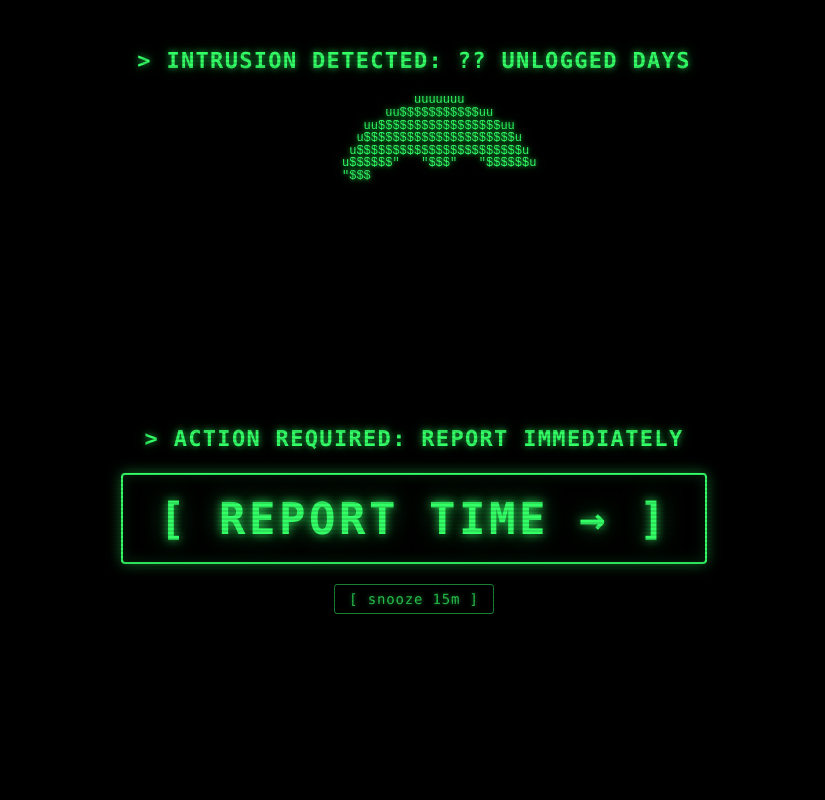
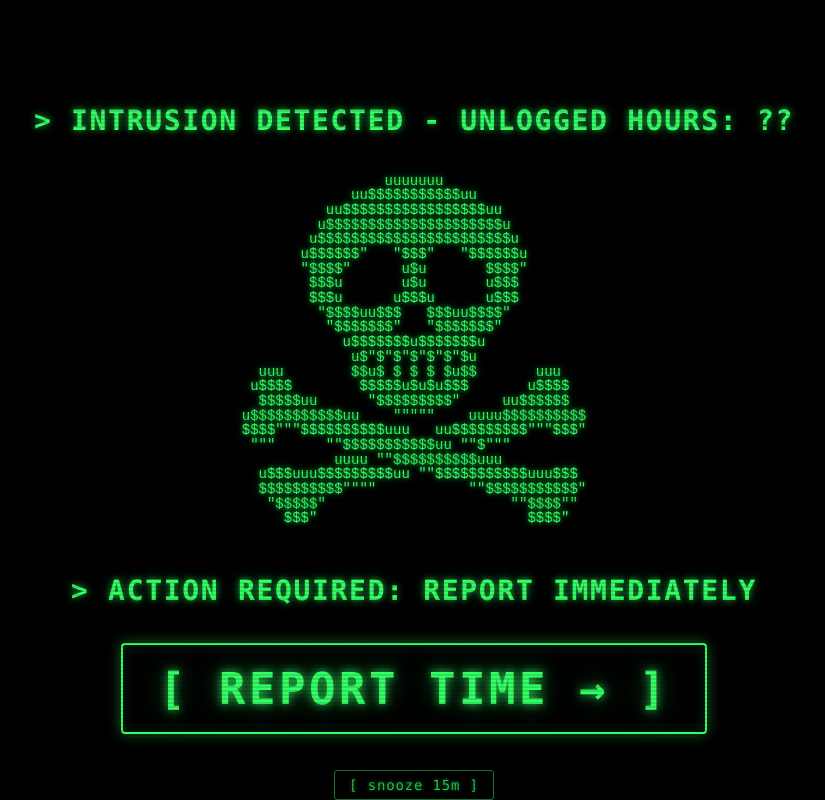
Before and after one commit to hanna-fmw/unlogged, a React (Vite) app: page / in a window 1280 px wide. Shown: the whole page, without its empty margins (226-1051 px from the left). Built offline with nearby package versions, Linux system fonts and the light colour scheme.

Commit message:
fix: terminal-skull layout stability and prevent skull re-reveals across phases

```diff
--- a/src/animations/terminal-skull/SkullReveal.tsx
+++ b/src/animations/terminal-skull/SkullReveal.tsx
@@ -1,4 +1,4 @@
-import { useEffect, useState } from "react";
+import { useEffect, useRef, useState } from "react";
 import { SKULL } from "./skull";
 
 interface Props {
@@ -9,6 +9,8 @@ interface Props {
 
 export default function SkullReveal({ startDelayMs = 0, charDelayMs = 3, onDone }: Props) {
   const [shown, setShown] = useState(0);
+  const onDoneRef = useRef(onDone);
+  onDoneRef.current = onDone;
 
   useEffect(() => {
     setShown(0);
@@ -20,7 +22,7 @@ export default function SkullReveal({ startDelayMs = 0, charDelayMs = 3, onDone
         if (cancelled) return;
         setShown(i);
         if (i >= SKULL.length) {
-          onDone?.();
+          onDoneRef.current?.();
           return;
         }
         timer = setTimeout(() => tick(i + 1), charDelayMs);
@@ -33,7 +35,7 @@ export default function SkullReveal({ startDelayMs = 0, charDelayMs = 3, onDone
       clearTimeout(startTimer);
       clearTimeout(timer);
     };
-  }, [startDelayMs, charDelayMs, onDone]);
+  }, [startDelayMs, charDelayMs]);
 
   return <pre className="skull">{SKULL.slice(0, shown)}</pre>;
 }
--- a/src/animations/terminal-skull/Typewriter.tsx
+++ b/src/animations/terminal-skull/Typewriter.tsx
@@ -1,4 +1,4 @@
-import { useEffect, useState } from "react";
+import { useEffect, useRef, useState } from "react";
 
 interface TypewriterProps {
   text: string;
@@ -20,6 +20,8 @@ export default function Typewriter({
   style,
 }: TypewriterProps) {
   const [shown, setShown] = useState(0);
+  const onDoneRef = useRef(onDone);
+  onDoneRef.current = onDone;
 
   useEffect(() => {
     setShown(0);
@@ -31,7 +33,7 @@ export default function Typewriter({
         if (cancelled) return;
         setShown(i);
         if (i >= text.length) {
-          onDone?.();
+          onDoneRef.current?.();
           return;
         }
         timer = setTimeout(() => tick(i + 1), charDelayMs);
@@ -44,7 +46,7 @@ export default function Typewriter({
       clearTimeout(startTimer);
       clearTimeout(timer);
     };
-  }, [text, startDelayMs, charDelayMs, onDone]);
+  }, [text, startDelayMs, charDelayMs]);
 
   return (
     <span className={className} style={style}>
--- a/src/animations/terminal-skull/index.tsx
+++ b/src/animations/terminal-skull/index.tsx
@@ -32,7 +32,7 @@ function TerminalSkullAnimation({ onSequenceComplete }: { onSequenceComplete?: (
         : days === 0
           ? "0"
           : String(days);
-  const headerText = `> INTRUSION DETECTED: ${daysLabel} UNLOGGED DAYS`;
+  const headerText = `> INTRUSION DETECTED - UNLOGGED HOURS: ${daysLabel}`;
   const footerText = "> ACTION REQUIRED: REPORT IMMEDIATELY";
 
   const onReport = () =>
@@ -71,6 +71,7 @@ function TerminalSkullAnimation({ onSequenceComplete }: { onSequenceComplete?: (
         className="terminal-report-btn"
         onClick={onReport}
         disabled={phase !== "button" && phase !== "done"}
+        style={{ visibility: phase === "button" || phase === "done" ? "visible" : "hidden" }}
       >
         {phase === "button" ? (
           <Typewriter
@@ -82,11 +83,16 @@ function TerminalSkullAnimation({ onSequenceComplete }: { onSequenceComplete?: (
         ) : phase === "done" ? (
           <span>[ REPORT TIME → ]</span>
         ) : (
-          <span>&nbsp;</span>
+          <span>[ REPORT TIME → ]</span>
         )}
       </button>
 
-      <button type="button" className="terminal-snooze-btn" onClick={() => void snooze().catch(console.error)}>
+      <button
+        type="button"
+        className="terminal-snooze-btn"
+        onClick={() => void snooze().catch(console.error)}
+        style={{ visibility: phase === "done" ? "visible" : "hidden" }}
+      >
         [ snooze 15m ]
       </button>
 
--- a/src/animations/terminal-skull/styles.css
+++ b/src/animations/terminal-skull/styles.css
@@ -1,19 +1,21 @@
 .terminal-stage {
   position: relative;
   width: 100%;
-  height: 100%;
+  height: 100vh;
   display: flex;
   flex-direction: column;
   align-items: center;
-  justify-content: center;
-  gap: 20px;
+  justify-content: flex-start;
+  gap: 36px;
+  padding: 56px 32px 48px;
+  box-sizing: border-box;
   font-family: "Menlo", "SF Mono", "JetBrains Mono", monospace;
   color: #33ff66;
   text-shadow: 0 0 6px rgba(51, 255, 102, 0.6), 0 0 14px rgba(51, 255, 102, 0.3);
 }
 
 .terminal-line {
-  font-size: 22px;
+  font-size: 28px;
   letter-spacing: 0.06em;
   font-weight: 600;
   white-space: pre;
@@ -22,7 +24,7 @@
 .terminal-line-footer { min-height: 1.2em; }
 
 .skull {
-  font-size: 12px;
+  font-size: 14px;
   line-height: 1.05;
   margin: 0;
   white-space: pre;
```
